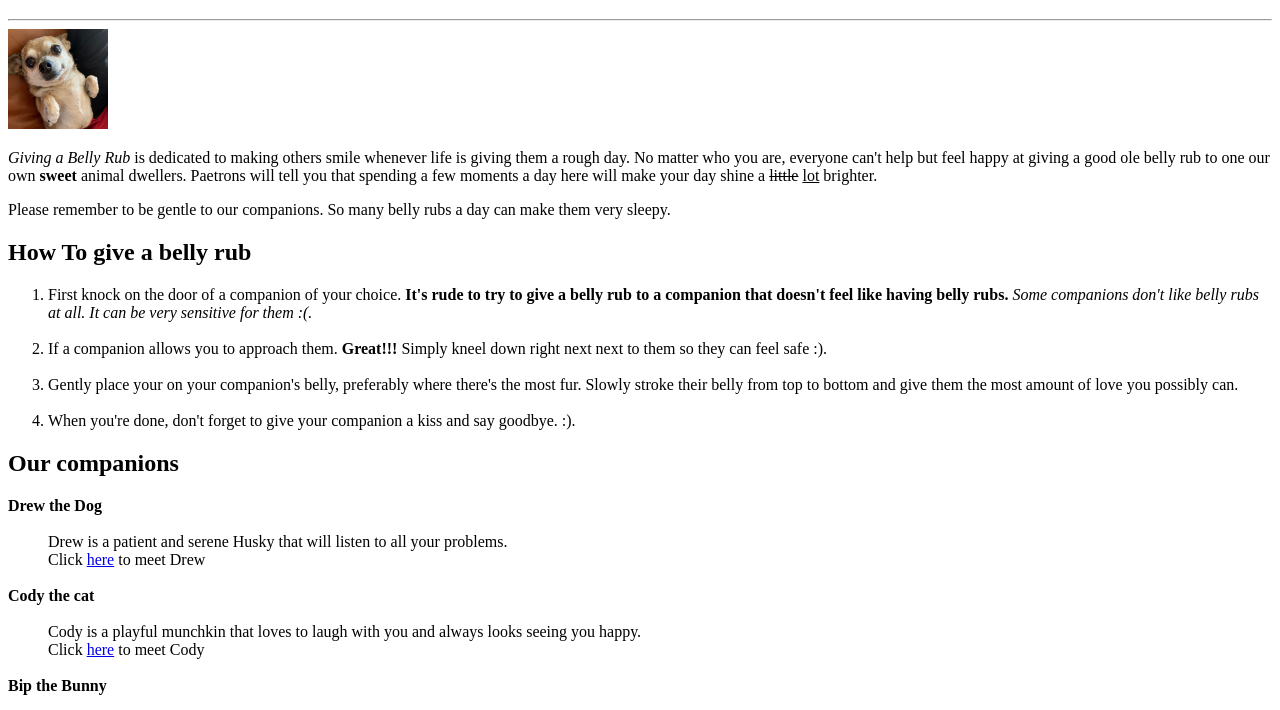
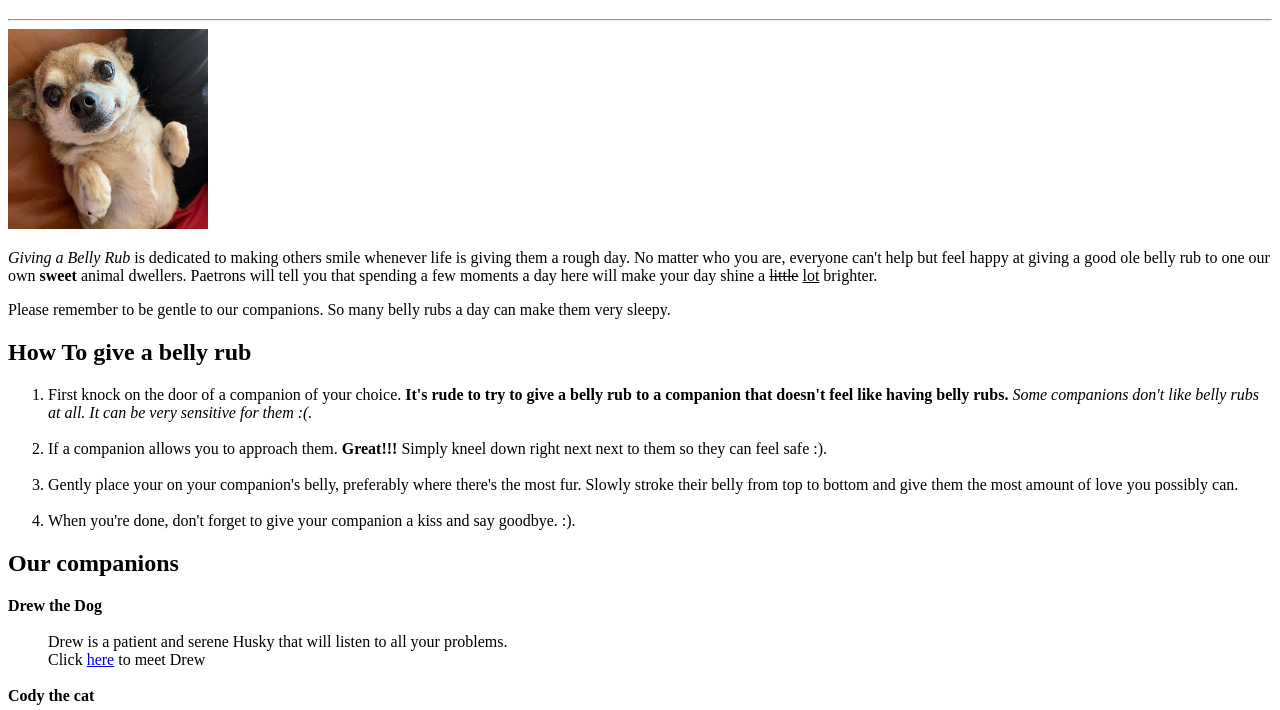
Before and after one commit to guyLee687/givingabellyrub.github.io, a plain HTML site: page index.html in a window 1280 px wide. Shown: the part 61-771 px from the top of the page. Drawn offline with Linux system fonts and the light colour scheme.

Commit message:
changed intro picture

```diff
--- a/index.html
+++ b/index.html
@@ -10,7 +10,7 @@
 	<body>
 		<h1>Welcome to <strong><ins>Giving A Belly Rub</ins></strong></h1>
 		<hr/>
-		<img src="images/doggy_beg.jpg" alt="Dog begging for a belly rub" width="100" height="100" id="home_picture">
+		<img src="images/doggy_beg.jpg" alt="Dog begging for a belly rub" width="200" height="200" id="home_picture">
 		<p><em>Giving a Belly Rub</em> is dedicated to making others smile whenever life is giving them a rough day. No matter who you are,
 		everyone can't help but feel happy at giving a good ole belly rub to one our own <b>sweet</b> animal dwellers.
 		Paetrons will tell you that spending a few moments a day here will make your day shine a <s>little</s> <ins>lot</ins> brighter.</p>
```
